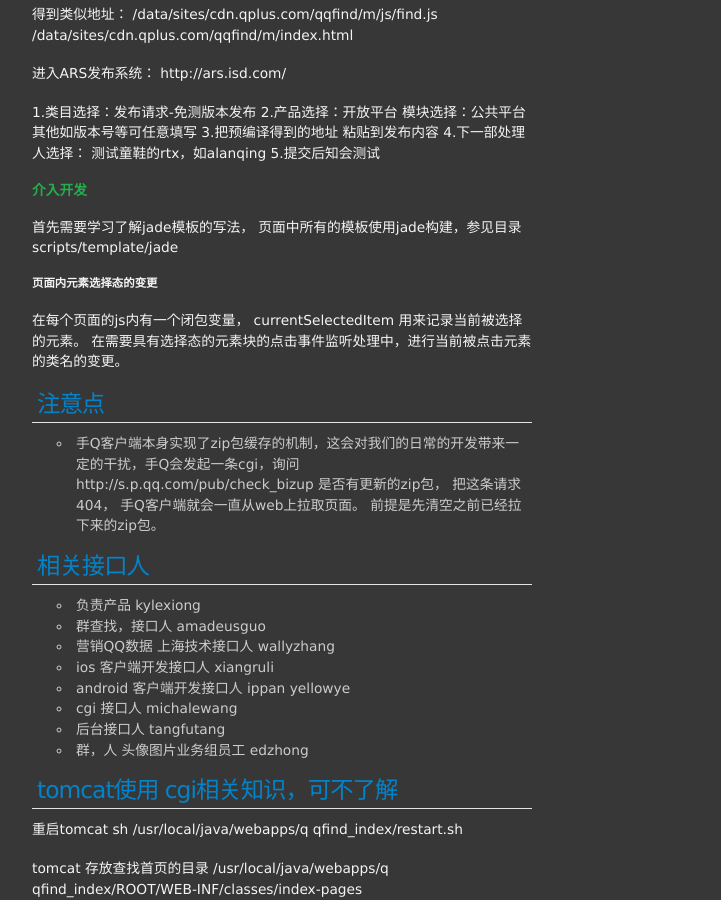
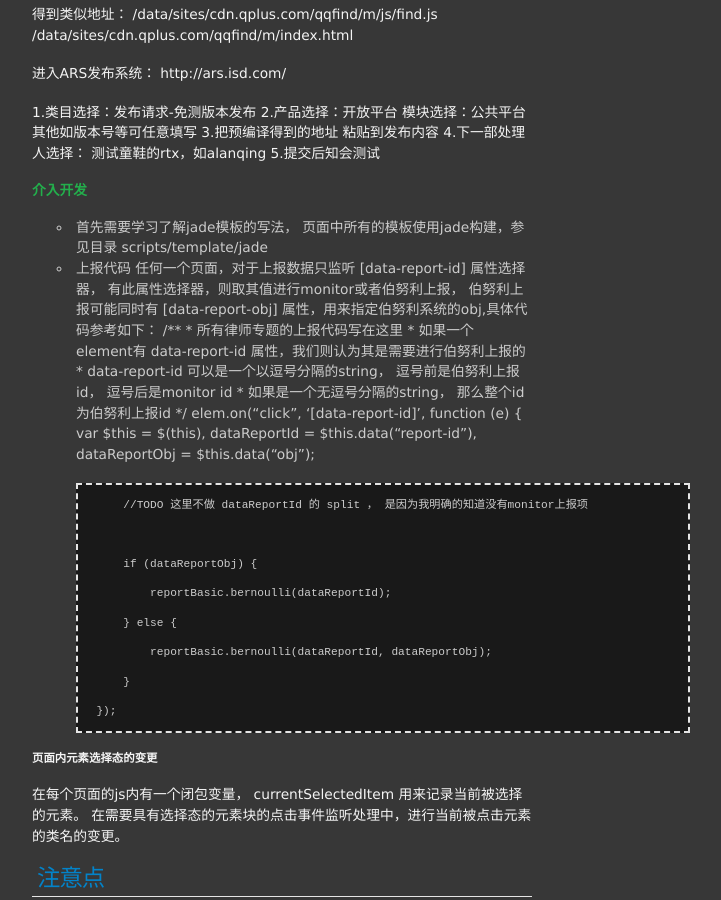
Before and after one commit to materliu/materliu.github.io, a Jekyll site: the page built from all/tencent/_posts/2014-03-12-手Q查找README.md, in a window 1280 px wide and 900 px high, scrolled down 2356 px. Shown: the whole window, without its empty margins (273-994 px from the left). Built offline with Jekyll 4.4.1, drawn with Linux system fonts in a browser that asks for light colours.

Commit message:
添加上报规范 ！

```diff
--- a/all/tencent/_posts/2014-03-12-手Q查找README.md
+++ b/all/tencent/_posts/2014-03-12-手Q查找README.md
@@ -95,7 +95,28 @@
 
 
 #### 介入开发
-首先需要学习了解jade模板的写法， 页面中所有的模板使用jade构建，参见目录 scripts/template/jade
+* 首先需要学习了解jade模板的写法， 页面中所有的模板使用jade构建，参见目录 scripts/template/jade
+* 上报代码 任何一个页面，对于上报数据只监听 [data-report-id] 属性选择器， 有此属性选择器，则取其值进行monitor或者伯努利上报， 伯努利上报可能同时有 [data-report-obj] 属性，用来指定伯努利系统的obj,具体代码参考如下：
+        /**
+         * 所有律师专题的上报代码写在这里
+         * 如果一个element有 data-report-id 属性，我们则认为其是需要进行伯努利上报的
+         * data-report-id 可以是一个以逗号分隔的string， 逗号前是伯努利上报id， 逗号后是monitor id
+         * 如果是一个无逗号分隔的string， 那么整个id为伯努利上报id
+         */
+        elem.on("click", '[data-report-id]', function (e) {
+            var $this = $(this),
+                dataReportId = $this.data("report-id"),
+                dataReportObj = $this.data("obj");
+
+            //TODO 这里不做 dataReportId 的 split ， 是因为我明确的知道没有monitor上报项
+
+            if (dataReportObj) {
+                reportBasic.bernoulli(dataReportId);
+            } else {
+                reportBasic.bernoulli(dataReportId, dataReportObj);
+            }
+        });
+
 
 ##### 页面内元素选择态的变更
 在每个页面的js内有一个闭包变量， currentSelectedItem 用来记录当前被选择的元素。 在需要具有选择态的元素块的点击事件监听处理中，进行当前被点击元素的类名的变更。
```
